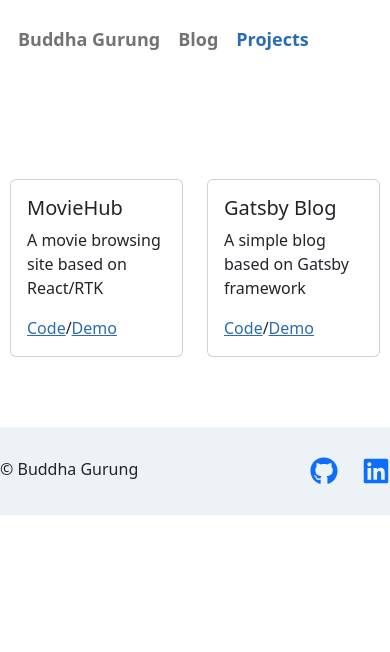
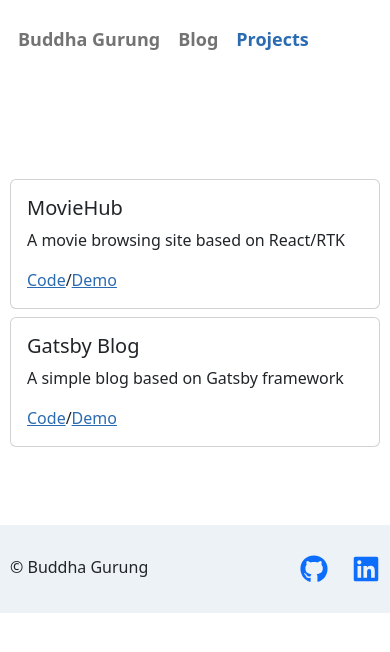
Before and after one commit to buddhagrg/portfolio, a Gatsby site: page /projects in a window 390 px wide. Built offline with nearby package versions, Linux system fonts and the light colour scheme; Gatsby itself is replaced by a stand-in of ours; a small style sheet from the web is missing.

Commit message:
enhanced styling in footer and project screen

```diff
--- a/src/pages/projects.js
+++ b/src/pages/projects.js
@@ -42,7 +42,7 @@ export default function Projects() {
                     <div className="row">
                         {
                             projects.map(({ node }) => (
-                                <div key={node.id} className="col col-sm-12 col-lg-4 col-xs-12">
+                                <div key={node.id} className="col col-lg-4 col-sm-12 col-12 mb-md-0 mb-2">
                                     <div className="card h-100">
                                         <div className="card-body">
                                             <h5>{node.frontmatter.title}</h5>
--- a/src/styles/global.css
+++ b/src/styles/global.css
@@ -1,5 +1,6 @@
 :root {
     --maxWidth: 830px !important;
+    --min-screen-padding: 0px 10px !important;
 }
 
 .nav-link {
@@ -155,7 +156,11 @@ footer {
     }
 
     .main-wrapper {
-        padding: 0px 10px !important;
+        padding: var(--min-screen-padding);
+    }
+
+    .footer-wrapper {
+        padding: var(--min-screen-padding);
     }
 }
 
```
